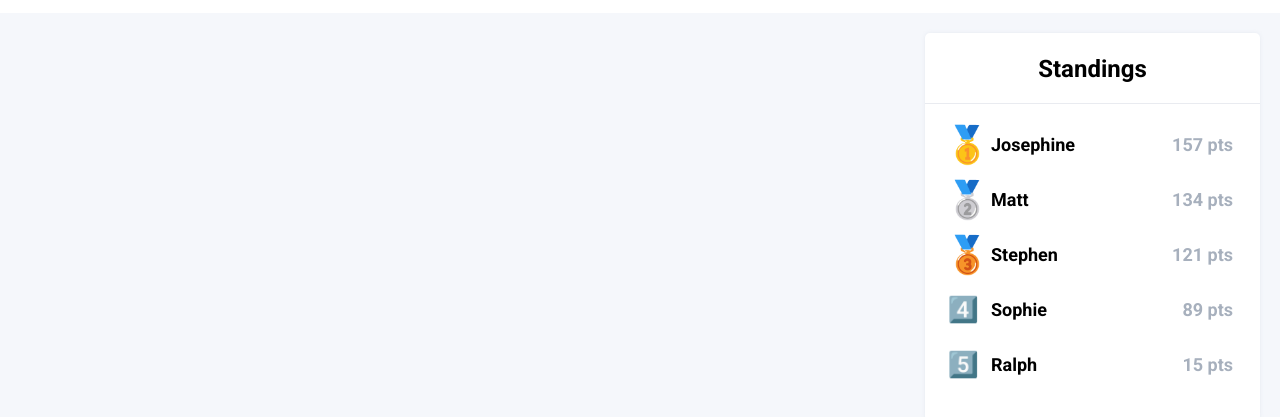
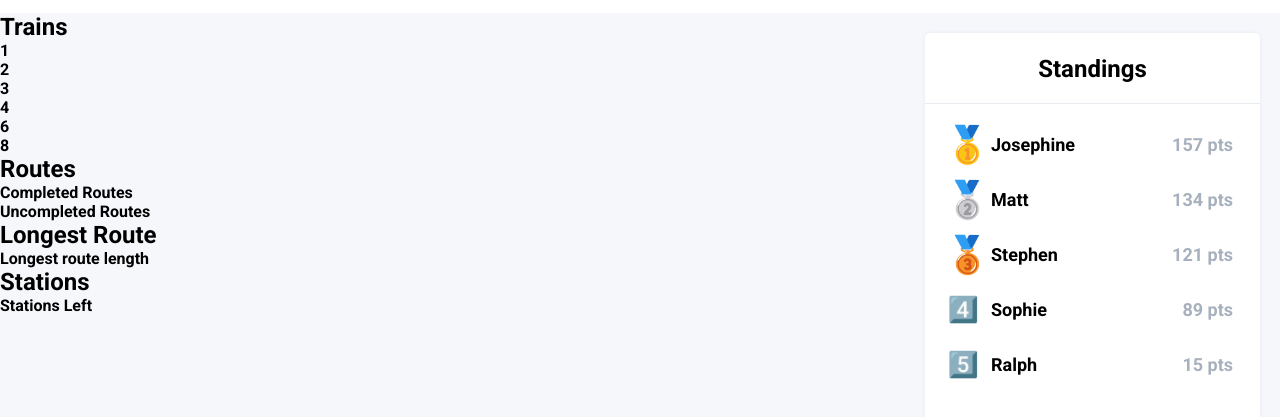
Before and after one commit to ewaczajka/ticket_to_ride, a plain HTML site: page index.html in a window 1280 px wide. Shown: the part 55-472 px from the top of the page. Drawn offline with Linux system fonts and the light colour scheme.

Commit message:
Update index.html

```diff
--- a/index.html
+++ b/index.html
@@ -15,6 +15,41 @@
 
 	<div class="main">
 		<div class="main__table">
+			<div class="side_info">
+				<div class="side_info__part">
+					<h2 class="side_info__part__title">Trains</h2>
+					<div class="side_info__part__details">
+						<p>1</p>
+						<p>2</p>
+						<p>3</p>
+						<p>4</p>
+						<p>6</p>
+						<p>8</p>
+					</div>
+				</div>
+
+				<div class="side_info__part">
+					<h2 class="side_info__part__title">Routes</h2>
+					<div class="side_info__part__details">
+						<p>Completed Routes</p>
+						<p>Uncompleted Routes</p>
+					</div>
+				</div>
+
+				<div class="side_info__part">
+					<h2 class="side_info__part__title">Longest Route</h2>
+					<div class="side_info__part__details">
+						<p>Longest route length</p>
+					</div>
+				</div>
+
+				<div class="side_info__part">
+					<h2 class="side_info__part__title">Stations</h2>
+					<div class="side_info__part__details">
+						<p>Stations Left</p>
+					</div>
+				</div>
+			</div>
 		</div>
 
 		<div class="standings">
@@ -49,3 +84,4 @@
 		</div>
 	</div>
 </body>
+</html>
```
